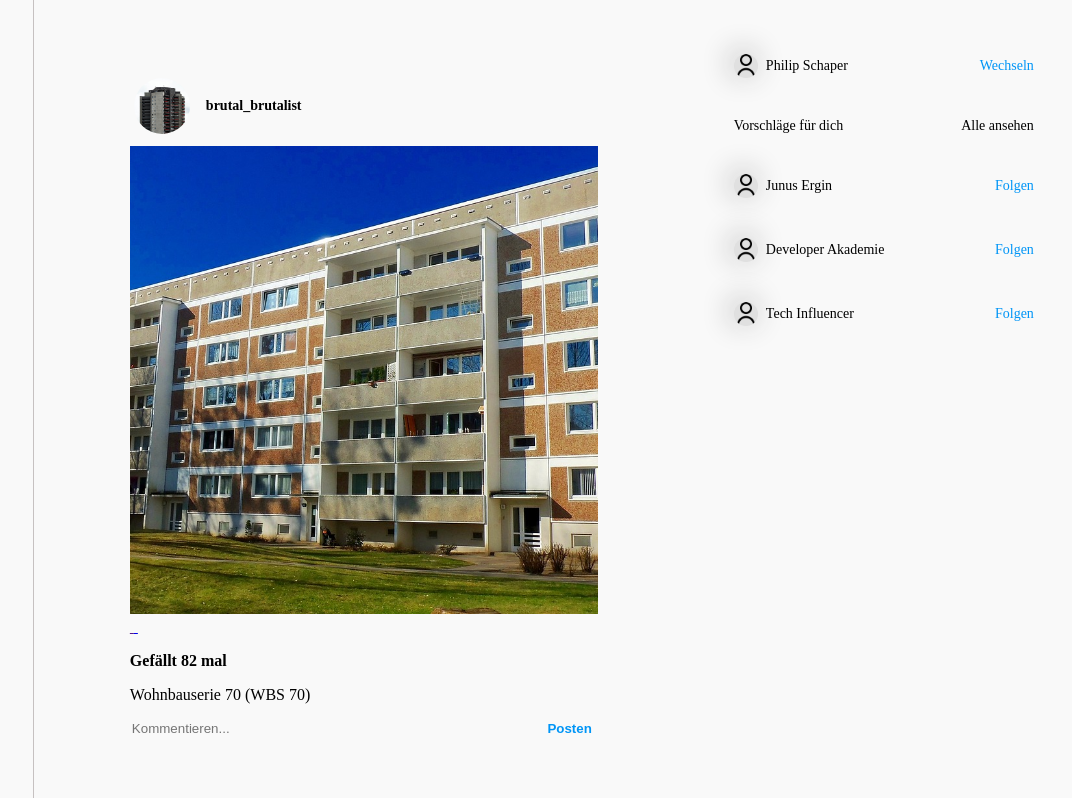
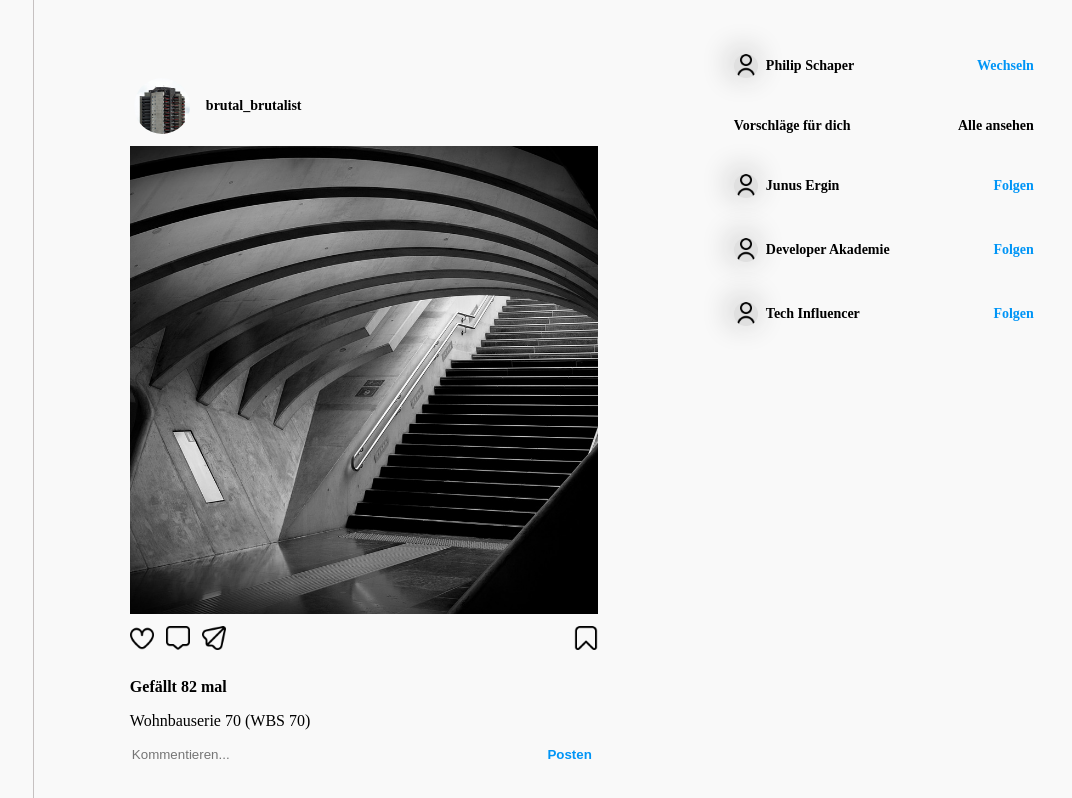
Before and after one commit to phischa/Instant-Img, a plain HTML site: page index.html in a window 1280 px wide. Shown: the top 798 px of the page, 208-1280 px from the left. Drawn offline with Linux system fonts and the light colour scheme.

Commit message:
post design

```diff
--- a/index.html
+++ b/index.html
@@ -58,11 +58,7 @@
 
         <div class="main-and-right">
             <main id="content">
-                <div class="stories">
-                </div>
-                <div id="main">
 
-                </div>
             </main>
             <aside class="suggestions">
                 <div class="suggestions-centered">
--- a/script.js
+++ b/script.js
@@ -2,7 +2,7 @@ let posts = [
     {
         "author": "brutal_brutalist",
         "authorImg": "content/pic3.jpg",
-        "img": "content/pic1.jpg",
+        "img": "content/pic4.jpg",
         "likes": 82,
         "liked": false,
         "description": "Wohnbauserie 70 (WBS 70)",
@@ -55,16 +55,18 @@ function renderHTML(post, i) {
         </div>
         <img class="post-img" src="${post["img"]}" alt="Image">
         <div>
-            <div>
-                <a href="">
-                    <img src="" alt="">
-                </a>
-                <a href="#">
-                    <img src="" alt="">
-                </a>
-                <a href="#">
-                    <img src="" alt="">
-                </a>
+            <div class="like-comment">
+                <div class="like-comment-flex">
+                <div>
+                    <img src="img/heart.png" alt="Like">
+                    <img src="img/comment.png" alt="Comment">
+                    <img src="img/paper-plane.png" alt="Message">
+                </div>
+                <div>
+                    <img class="bookmark" src="img/bookmark.png" alt="Bookmark">
+                </div>
+                </div>
+
                 <p><b>Gefällt ${post["likes"]} mal</b></p>
                 <p>${post["description"]}<p>
             </div>
--- a/style.css
+++ b/style.css
@@ -135,6 +135,7 @@ body {
     flex-direction: row;
     align-items: center;
     justify-content: space-between;
+    font-weight: bold;
 }
 
 .follow {
@@ -181,6 +182,21 @@ body {
     object-fit: cover;
 }
 
+.like-comment img {
+    height: 24px;
+    padding: 8px 8px 8px 0px;
+    cursor: pointer;
+}
+
+.like-comment-flex {
+    display: flex;
+    justify-content: space-between;
+}
+
+.bookmark {
+    padding: 8px 0px 8px 0px !important;
+}
+
 .comment-box {
     display: flex;
     justify-content: space-between;
```
Also changed, not shown: content/pic4.jpg (renamed from content/architecture-1839107_1280.jpg), img/bookmark.png (added), img/comment.png (added).
